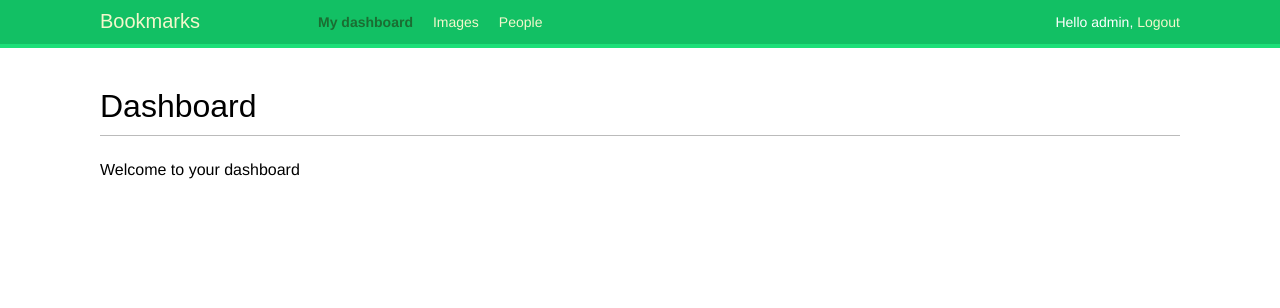
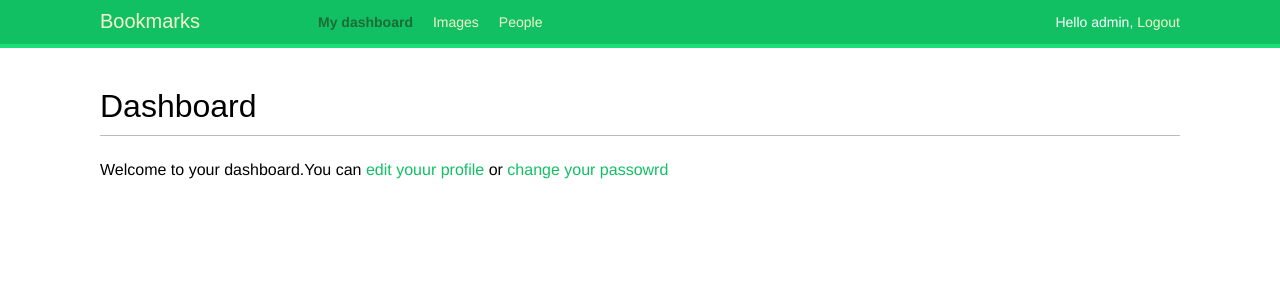
Before and after one commit to Ukomah/django4ByExampleSocialMedia, a Django app: page /account/dashboard/ in a window 1280 px wide. Shown: the top 308 px of the page. Run offline with Django 4.2, Linux system fonts and the light colour scheme; a user stored in the database is signed in; some web fonts are replaced.

Commit message:
modifying profile section

```diff
--- a/account/templates/account/dashboard.html
+++ b/account/templates/account/dashboard.html
@@ -6,7 +6,10 @@
 {% block content %}
 
     <h1>Dashboard</h1>
-    <p>Welcome to your dashboard</p>
+    <p>
+        Welcome to your dashboard.You can <a href="{% url 'edit_profile' %}"> edit youur profile </a> or <a href="{% url 'password_change' %}">change your passowrd</a>
+
+    </p>
 
 
 {% endblock content %}
--- a/account/urls.py
+++ b/account/urls.py
@@ -17,6 +17,7 @@ urlpatterns = [
     path('logout/', auth_views.LogoutView.as_view(template_name='registration/logout.html'), name='logout'),
     path('', include('django.contrib.auth.urls')),
     path('register/', views.register, name='register'),
+    path('edit_profile/', views.edit_profile, name='edit_profile'),
 
 
 
--- a/account/views.py
+++ b/account/views.py
@@ -1,11 +1,35 @@
 from django.shortcuts import render
 from django.http import HttpResponse
 from django.contrib.auth import authenticate, login, logout
-from .forms import LoginForm, UserRegistrationForm
+from .forms import LoginForm, UserRegistrationForm, UserEditForm, ProfileEditForm
 from django.contrib.auth.decorators import login_required
+from .models import Profile
 
 
 # Create your views here.
+@login_required
+def edit_profile(request):
+    if request.method == 'POST':
+        user_form = UserEditForm(instance=request.user,
+                                 data=request.POST)
+        profile_form = ProfileEditForm(instance=request.user.profile,
+                                       data=request.POST,
+                                       files=request.FILES)
+
+        if user_form.is_valid() and profile_form.is_valid():
+            user_form.save()
+            profile_form.save()
+    else:
+        user_form = UserEditForm(instance=request.user)
+        profile_form = ProfileEditForm(instance=request.user.profile)
+
+    return render(request,
+                  'account/edit_profile.html',
+                  {'user_form': user_form,
+                   'profile_form': profile_form})
+
+
+
 
 
 def register(request):
@@ -19,6 +43,10 @@ def register(request):
                 user_form.cleaned_data['password'])
 
             new_user.save()
+
+            #creating users profile
+            Profile.objects.create(user=new_user)
+
             return render(request, 'account/register_done.html',
                           {'new_user': new_user})
 
@@ -51,6 +79,8 @@ def userLogin(request):
     return render(request, 'registration/login.html', {'form': form})
 
 
+
+
 @login_required
 def dashboard(request):
 
```
Also changed, not shown: account/templates/account/edit_profile.html (added, +17 -0 lines), db.sqlite3.
